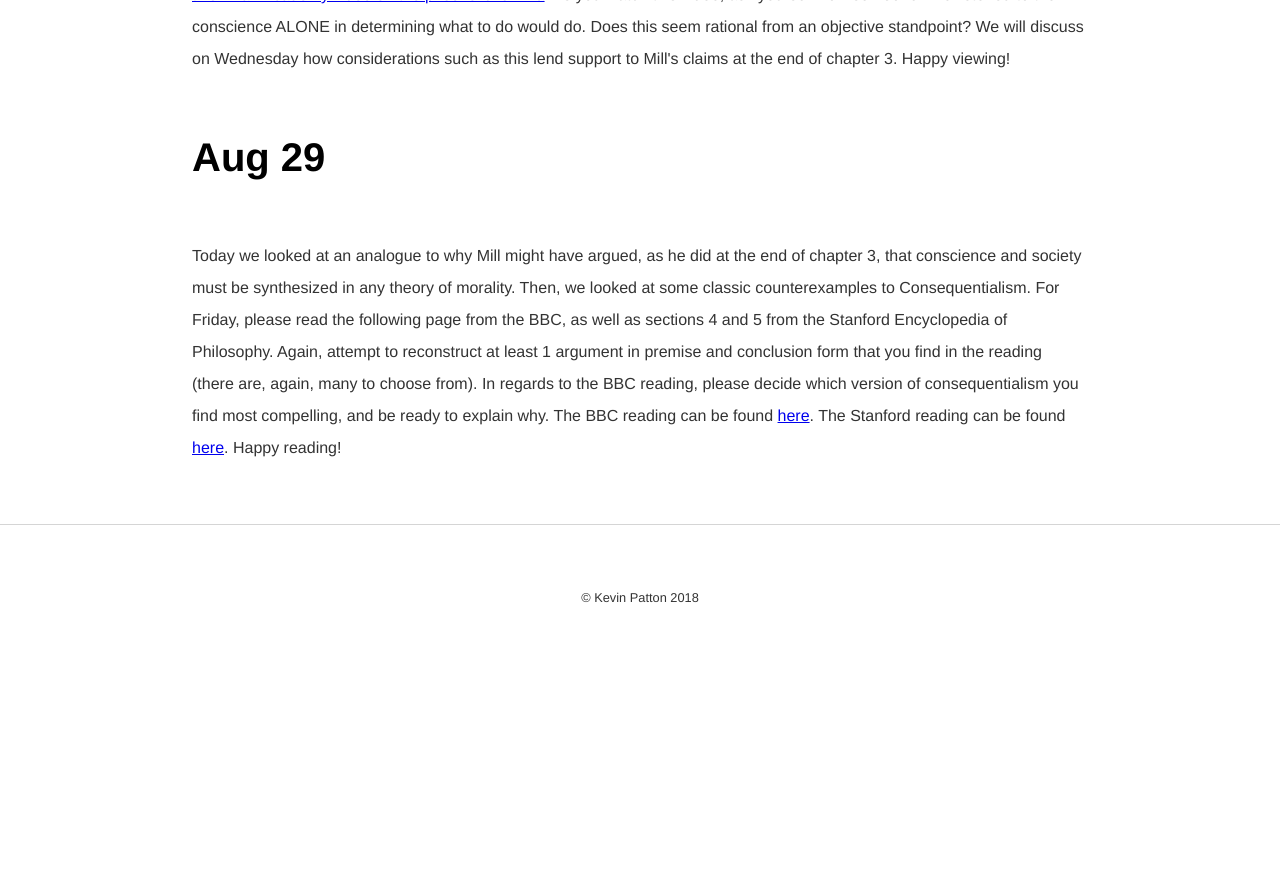
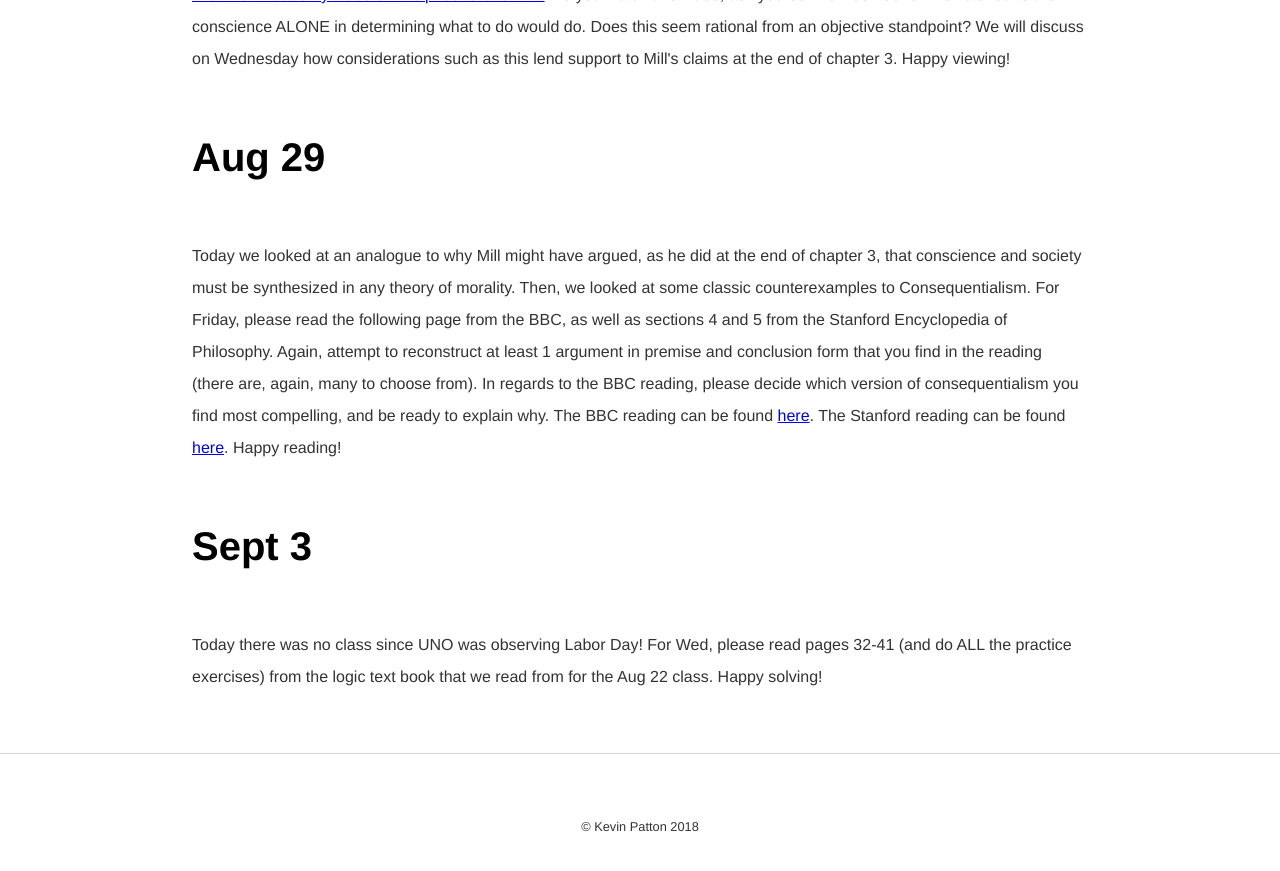
Before and after one commit to kevinjpatton/kevinjpatton.github.io, a Jekyll site: the page built from teaching/phil1020/index.html, in a window 1280 px wide and 900 px high, scrolled down 1079 px. Shown: the top 871 px of the window. Built offline with Jekyll 4.4.1, drawn with Linux system fonts in a browser that asks for light colours; Markdown is read by kramdown in place of the engine named in the settings; before the commit the page ends 1750 px from its top, so only the background shows below that.

Commit message:
Update index.html

```diff
--- a/teaching/phil1020/index.html
+++ b/teaching/phil1020/index.html
@@ -13,3 +13,5 @@ title: Philosophy 1020 - Kevin Patton
 <p>Today we began discussing Mill's version of Consequentialism.  For Wednesday, there is NO reading (woo) but please watch <a href=https://www.khanacademy.org/economics-finance-domain/ap-microeconomics/ap-perfect-competition-topic/ap-nash-eq-tutorial/v/prisoners-dilemma-and-nash-equilibrium target="_blank">this Khan Academy video on the prisons' dilemma</a>.  As you watch this video, ask yourself how someone who listened to their conscience ALONE in determining what to do would do.  Does this seem rational from an objective standpoint?  We will discuss on Wednesday how considerations such as this lend support to Mill's claims at the end of chapter 3.  Happy viewing!</p>
 <h1>Aug 29</h1>
 <p>Today we looked at an analogue to why Mill might have argued, as he did at the end of chapter 3, that conscience and society must be synthesized in any theory of morality.  Then, we looked at some classic counterexamples to Consequentialism.  For Friday, please read the following page from the BBC, as well as sections 4 and 5 from the Stanford Encyclopedia of Philosophy.  Again, attempt to reconstruct at least 1 argument in premise and conclusion form that you find in the reading (there are, again, many to choose from).  In regards to the BBC reading, please decide which version of consequentialism you find most compelling, and be ready to explain why.  The BBC reading can be found <a href=http://www.bbc.co.uk/ethics/introduction/consequentialism_1.shtml target="_blank">here</a>.  The Stanford reading can be found <a href=https://plato.stanford.edu/entries/consequentialism/#WhiConActVsExpCon target="_blank">here</a>.  Happy reading!</p>
+<h1>Sept 3</h1>
+<p>Today there was no class since UNO was observing Labor Day!  For Wed, please read pages 32-41 (and do ALL the practice exercises) from the logic text book that we read from for the Aug 22 class.  Happy solving!</p>
```
